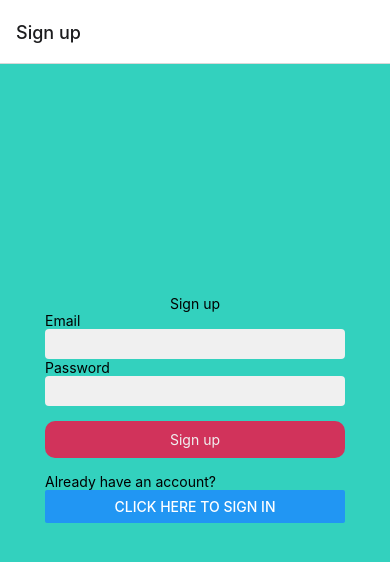
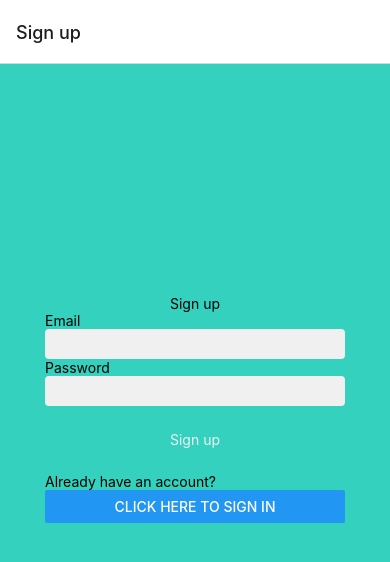
Before and after one commit to johannesmu/CrossPlat2, a React Native app: screen /Signup in a window 390 px wide. Shown: the top 562 px of the page. Built offline with nearby package versions, Linux system fonts and the light colour scheme.

Commit message:
added more Sign Up functions

```diff
--- a/components/Signup.js
+++ b/components/Signup.js
@@ -1,12 +1,15 @@
 import React, { useState, useEffect } from 'react';
 import { View, Text, StyleSheet, Button, TextInput, TouchableOpacity, KeyboardAvoidingView, Platform } from "react-native";
-import {useNavigation} from '@react-navigation/native';
+import { useNavigation } from '@react-navigation/native';
 import { ThemeColours } from './ThemeColours';
 
 export function Signup(props) {
     const [validEmail, setValidEmail] = useState()
-    const [ validPassword, setValidPassword] = useState()
+    const [validPassword, setValidPassword] = useState()
     const [validForm, setValidForm] = useState()
+
+    const[email,setEmail] = useState()
+    const[password,setPassword] = useState()
 
     const navigation = useNavigation()
 
@@ -17,6 +20,7 @@ export function Signup(props) {
         else {
             setValidEmail(false)
         }
+        setEmail(emailVal)
     }
 
     const validatePassword = (passwordVal) => {
@@ -26,6 +30,12 @@ export function Signup(props) {
         else {
             setValidPassword(false)
         }
+        setPassword(passwordVal)
+    }
+
+    const submitHandler = () => {
+      console.log('submitting')
+      props.handler( email, password )
     }
 
     useEffect( () => {
@@ -37,6 +47,12 @@ export function Signup(props) {
         }
       }, [validEmail, validPassword])
 
+    useEffect( () => {
+      if( props.auth === true ) {
+        navigation.reset({ index: 0, routes: [ {name: 'Home'} ] })
+      }
+    }, [props.auth])
+
     return (
       <View style={styles.container}>
         <Text>Sign up</Text>
@@ -47,9 +63,13 @@ export function Signup(props) {
           <Text>Email</Text>
           <TextInput style={styles.input} onChangeText={ (val) => validateEmail(val) } />
           <Text>Password</Text>
-          <TextInput style={styles.input} onChangeText={ (val) => validatePassword(val) } />
-          <TouchableOpacity style={styles.button}>
-            <Text style={styles.buttonText}>Sign up</Text>
+          <TextInput style={styles.input} onChangeText={ (val) => validatePassword(val) } secureTextEntry={true}  />
+          <TouchableOpacity
+          style={ (validForm) ? styles.button : styles.buttonDisabled}
+          disabled={ (validForm) ? false : true }
+          onPress={ () => submitHandler() }
+          >
+          <Text style={styles.buttonText}>Sign up</Text>
           </TouchableOpacity>
           <Text>Already have an account?</Text>
           <Button title="Click here to sign in" onPress={() => navigation.navigate("Signin")} />
@@ -73,6 +93,12 @@ export function Signup(props) {
       padding: 10,
       borderRadius: 10,
     },
+    buttonDisabled: {
+      marginVertical: 15,
+      backgroundColor: ThemeColours.ceriseLight,
+      padding: 10,
+      borderRadius: 10,
+    },
     container: {
       flex: 1,
       backgroundColor: ThemeColours.turquoise,
```
